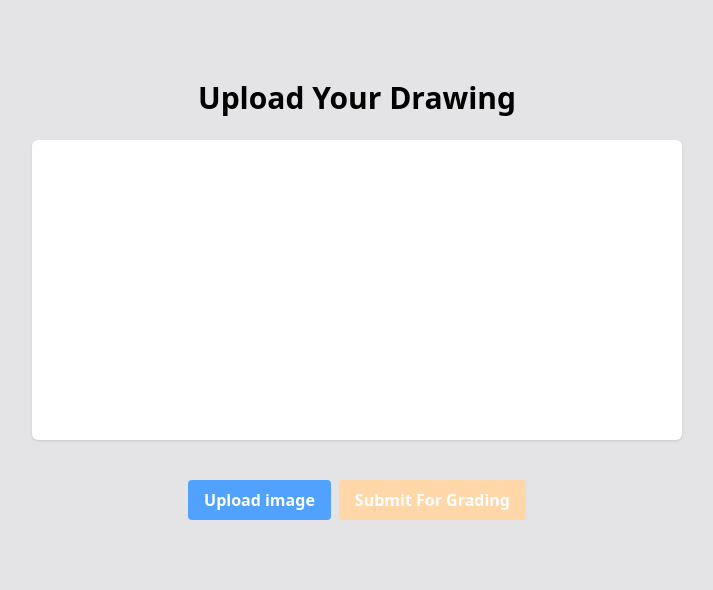
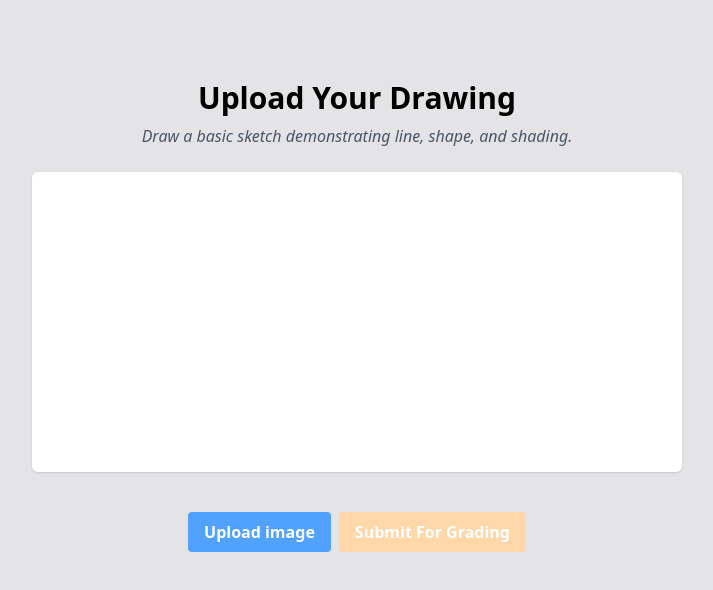
Before and after one commit to mrunkle01/Capstone, a Next.js app in the folder frontend/: page /demo in a window 1280 px wide. Shown: the top 590 px of the page, without its empty margins (283-996 px from the left). Built offline with nearby package versions, Linux system fonts and the light colour scheme.

Commit message:
Final before demo 1

```diff
--- a/frontend/app/demo/page.tsx
+++ b/frontend/app/demo/page.tsx
@@ -10,6 +10,9 @@ export default function Demo() {
             <h1 className="header-1">
                 Upload your drawing
             </h1>
+            <p className="prompt-description">
+                Draw a basic sketch demonstrating line, shape, and shading.
+            </p>
             <div className="image-input">
                 {imageURL && (<Image
                     className={"preview-image"}
--- a/frontend/app/globals.css
+++ b/frontend/app/globals.css
@@ -57,6 +57,9 @@
 }
 
 /* Demo styles */
+.prompt-description {
+    @apply text-center text-gray-600 text-base italic mt-2 px-4;
+}
 .header-1 {
     @apply text-3xl text-black font-bold text-center pt-10 capitalize;
 }
```
